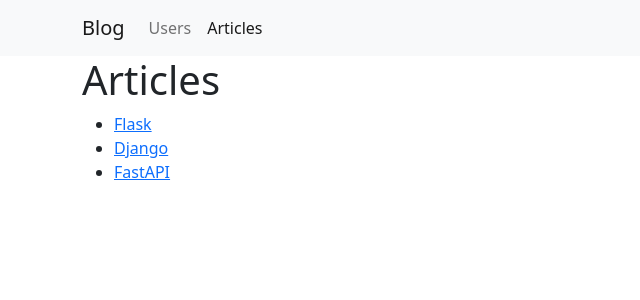
After one commit to kpomak/Flask-project, a Flask app: page /articles/ in a window 1280 px wide. The commit adds this page. Shown: the top 300 px of the page, without its empty margins (0-640 px from the left). Run offline with Flask 2, Linux system fonts and the light colour scheme.

Commit message:
aricle details

```diff
--- a/newspapper/app.py
+++ b/newspapper/app.py
@@ -1,9 +1,11 @@
 from flask import Flask, render_template
 from newspapper.views.users import users_app
+from newspapper.views.articles import articles_app
 
 app = Flask(__name__)
 
 app.register_blueprint(users_app, url_prefix='/users')
+app.register_blueprint(articles_app, url_prefix='/articles')
 
 @app.route("/")
 def index():
--- /dev/null
+++ b/newspapper/templates/articles/list.html
@@ -0,0 +1,20 @@
+{% extends 'base.html' %}
+
+{% block title %}
+	Articles list
+{% endblock %}
+
+{% block body %}
+	<h1>Articles</h1>
+	<div>
+		<ul>
+			{% for article in articles %}
+			<li>
+				<a href="{{ url_for('articles_app.details', title=article) }}">
+					{{ article }}
+				</a>
+			</li>
+			{% endfor %}
+		</ul>
+	</div>
+{% endblock %}
--- a/newspapper/templates/base.html
+++ b/newspapper/templates/base.html
@@ -14,9 +14,9 @@
 </head>
 
 <body>
-	<div class="container">
+
 	<nav class="navbar navbar-expand-md navbar-light bg-light">
-			<div class="container-fluid">
+		<div class="container container-fluid">
 			<a class="navbar-brand" href="{{ url_for('index') }}">Blog</a>
 			<button class="navbar-toggler" type="button" data-bs-toggle="collapse"
 				data-bs-target="#navbarNavAltMarkup" aria-controls="navbarNavAltMarkup" aria-expanded="false"
@@ -25,7 +25,7 @@
 			</button>
 			<div class="collapse navbar-collapse" id="navbarNavAltMarkup">
 				<div class="navbar-nav">
-						{% for (endpoint, label) in [('users_app.list', 'Users')] %}
+					{% for (endpoint, label) in [('users_app.list', 'Users'), ('articles_app.list', 'Articles')] %}
 					<a href="{{ url_for(endpoint) }}"
 						class="nav-link {% if request.endpoint == endpoint -%}active{%- endif %}">
 						{{ label }}
@@ -35,7 +35,7 @@
 			</div>
 		</div>
 	</nav>
-
+	<div class="container">
 		{% block body %}
 			Hello base!
 		{% endblock %}
@@ -43,8 +43,12 @@
 	<script src="https://cdn.jsdelivr.net/npm/bootstrap@5.2.3/dist/js/bootstrap.bundle.min.js"
 		integrity="sha384-kenU1KFdBIe4zVF0s0G1M5b4hcpxyD9F7jL+jjXkk+Q2h455rYXK/7HAuoJl+0I4"
 		crossorigin="anonymous"></script>
-	<!-- <script src="https://cdn.jsdelivr.net/npm/@popperjs/core@2.11.6/dist/umd/popper.min.js" integrity="sha384-oBqDVmMz9ATKxIep9tiCxS/Z9fNfEXiDAYTujMAeBAsjFuCZSmKbSSUnQlmh/jp3" crossorigin="anonymous"></script>
-	<script src="https://cdn.jsdelivr.net/npm/bootstrap@5.2.3/dist/js/bootstrap.min.js" integrity="sha384-cuYeSxntonz0PPNlHhBs68uyIAVpIIOZZ5JqeqvYYIcEL727kskC66kF92t6Xl2V" crossorigin="anonymous"></script> -->
+	<script src="https://cdn.jsdelivr.net/npm/@popperjs/core@2.11.6/dist/umd/popper.min.js"
+		integrity="sha384-oBqDVmMz9ATKxIep9tiCxS/Z9fNfEXiDAYTujMAeBAsjFuCZSmKbSSUnQlmh/jp3"
+		crossorigin="anonymous"></script>
+	<script src="https://cdn.jsdelivr.net/npm/bootstrap@5.2.3/dist/js/bootstrap.min.js"
+		integrity="sha384-cuYeSxntonz0PPNlHhBs68uyIAVpIIOZZ5JqeqvYYIcEL727kskC66kF92t6Xl2V"
+		crossorigin="anonymous"></script>
 </body>
 
 </html>
--- /dev/null
+++ b/newspapper/views/articles.py
@@ -0,0 +1,24 @@
+from flask import Blueprint, render_template
+from werkzeug.exceptions import NotFound
+
+articles_app = Blueprint("articles_app", __name__)
+
+ARTICLES = [
+    "Flask",
+    "Django",
+    "FastAPI",
+    ]
+
+@articles_app.route("/", endpoint="list")
+def articles_list():
+    return render_template("articles/list.html", articles=ARTICLES)
+
+
+@articles_app.route("/<string:title>/", endpoint="details")
+def aricle_details(title: str):
+    if title in ARTICLES:
+        return render_template(
+        'articles/details.html',
+        article_title=title,
+        )
+    raise NotFound(f"Article {title} doesn't exists! 😢")
```
Also changed, not shown: newspapper/templates/articles/details.html (added, +14 -0 lines), newspapper/list.html (added), 1 other file. Lines whose indentation alone changed are shown as unchanged.
